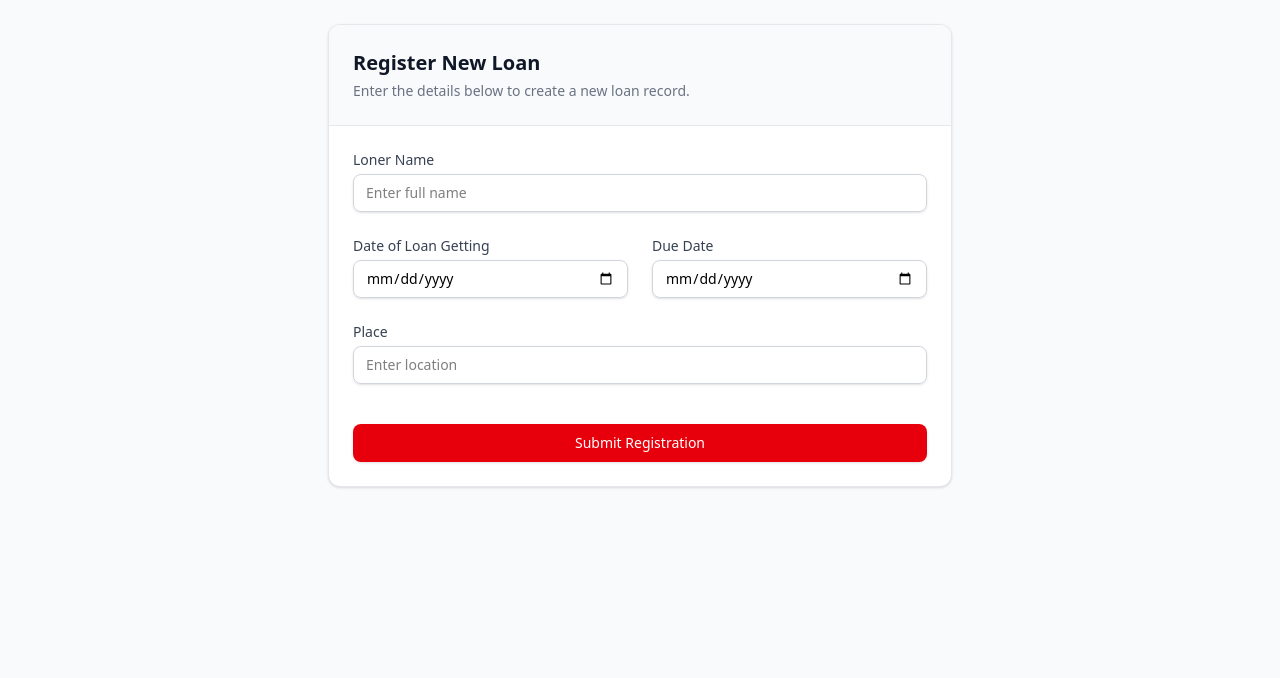
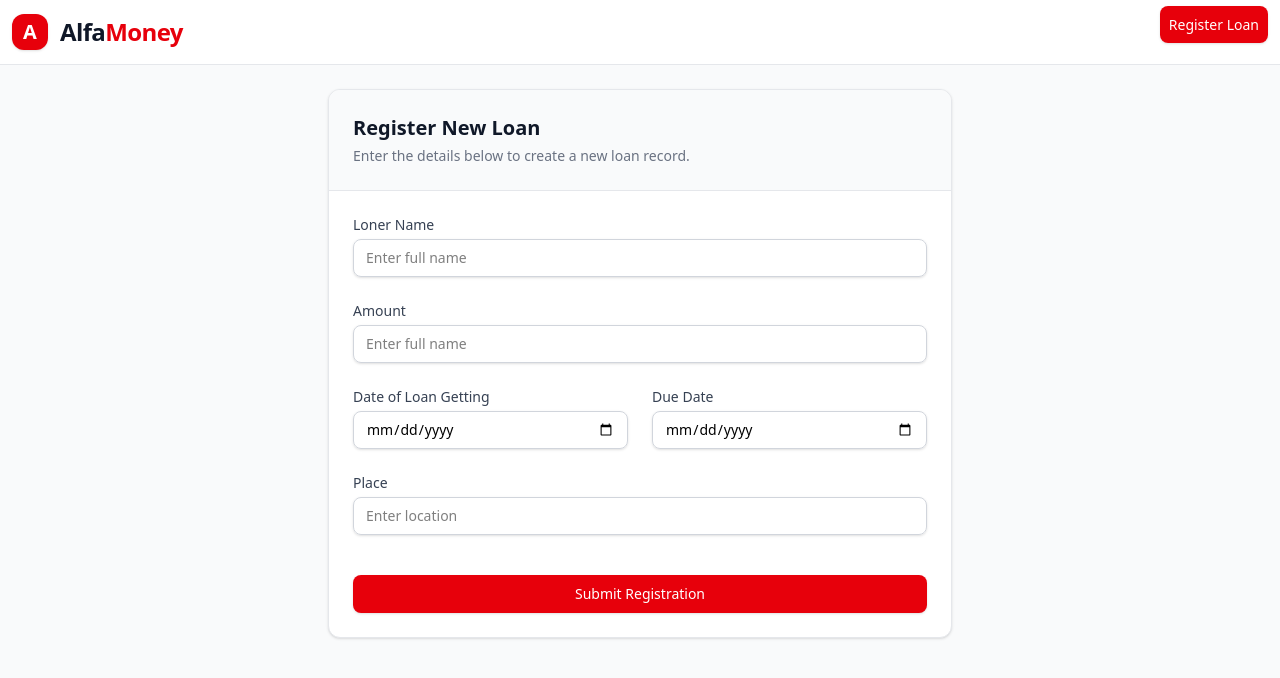
Before and after one commit to Ajay20-web/alfa-money-LMS, a React (Vite) app: page /register in a window 1280 px wide. Shown: the top 678 px of the page. Built offline with nearby package versions, Linux system fonts and the light colour scheme.

Commit message:
Add MainHeader component to RegisterLoan page and refactor form layout

```diff
--- a/src/pages/registerPage/RegisterPage.jsx
+++ b/src/pages/registerPage/RegisterPage.jsx
@@ -1,4 +1,5 @@
 import { useState } from "react";
+import { MainHeader } from "../../components/MainHeader";
 
 export function RegisterLoan() {
   const [formData, setFormData] = useState({
@@ -23,10 +24,14 @@ export function RegisterLoan() {
   };
 
   return (
+    <>
+      <MainHeader />
       <div className="max-w-2xl mx-auto p-6">
         <div className="bg-white rounded-xl shadow-sm border border-gray-200 overflow-hidden">
           <header className="p-6 border-b border-gray-200 bg-gray-50">
-          <h2 className="text-xl font-bold text-gray-900">Register New Loan</h2>
+            <h2 className="text-xl font-bold text-gray-900">
+              Register New Loan
+            </h2>
             <p className="text-sm text-gray-500 mt-1">
               Enter the details below to create a new loan record.
             </p>
@@ -45,6 +50,25 @@ export function RegisterLoan() {
                 id="Name"
                 name="Name"
                 value={formData.borrowerName}
+                onChange={handleChange}
+                className="block w-full rounded-lg border border-gray-300 px-3 py-2 shadow-sm focus:border-red-500 focus:outline-none focus:ring-1 focus:ring-red-500 sm:text-sm"
+                placeholder="Enter full name"
+                required
+              />
+            </div>
+
+            <div>
+              <label
+                htmlFor="Name"
+                className="block text-sm font-medium text-gray-700 mb-1"
+              >
+                Amount
+              </label>
+              <input
+                type="text"
+                id="amount"
+                name="amount"
+                value={formData.amount}
                 onChange={handleChange}
                 className="block w-full rounded-lg border border-gray-300 px-3 py-2 shadow-sm focus:border-red-500 focus:outline-none focus:ring-1 focus:ring-red-500 sm:text-sm"
                 placeholder="Enter full name"
@@ -120,5 +144,6 @@ export function RegisterLoan() {
           </form>
         </div>
       </div>
+    </>
   );
 }
```
Lines whose indentation alone changed are shown as unchanged.
